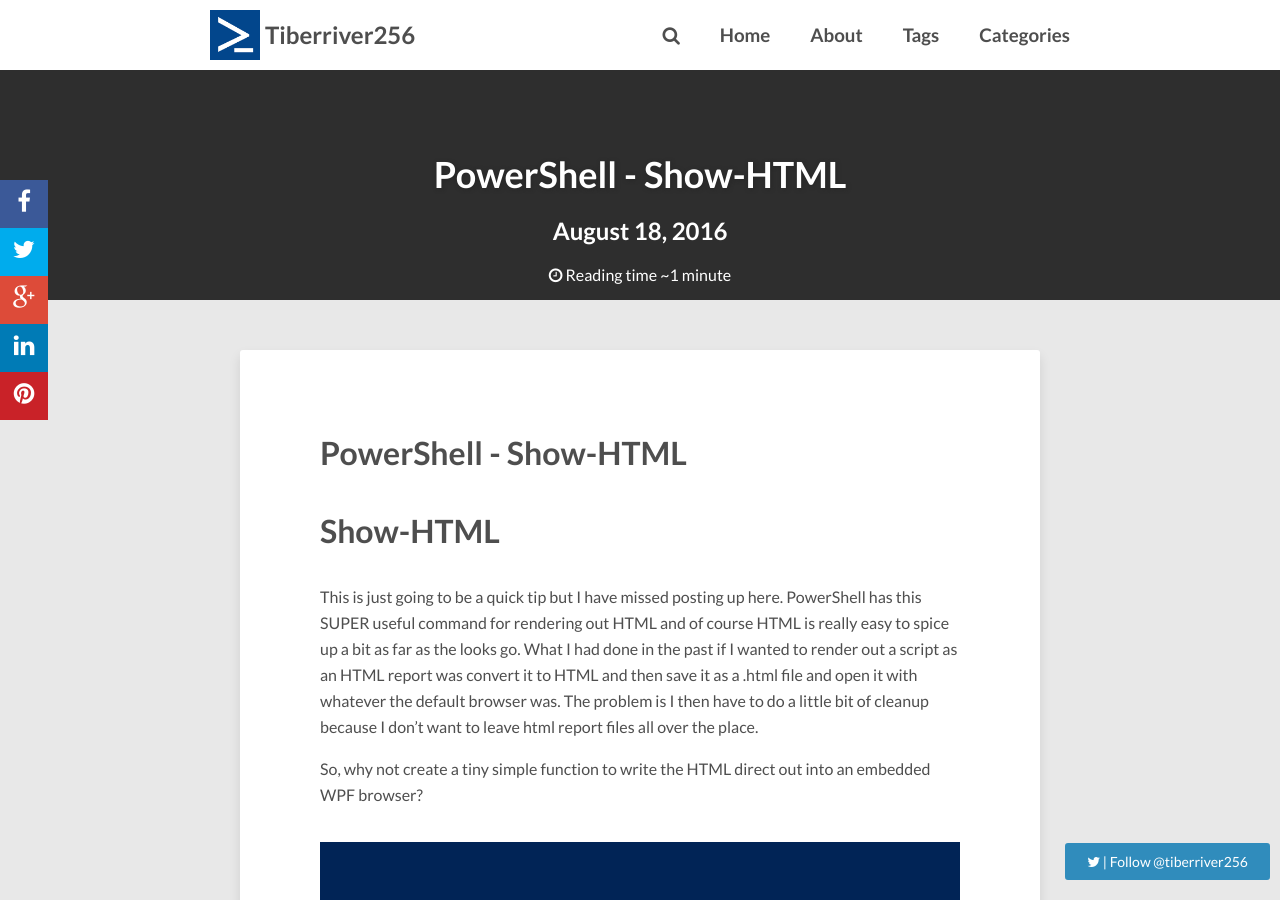
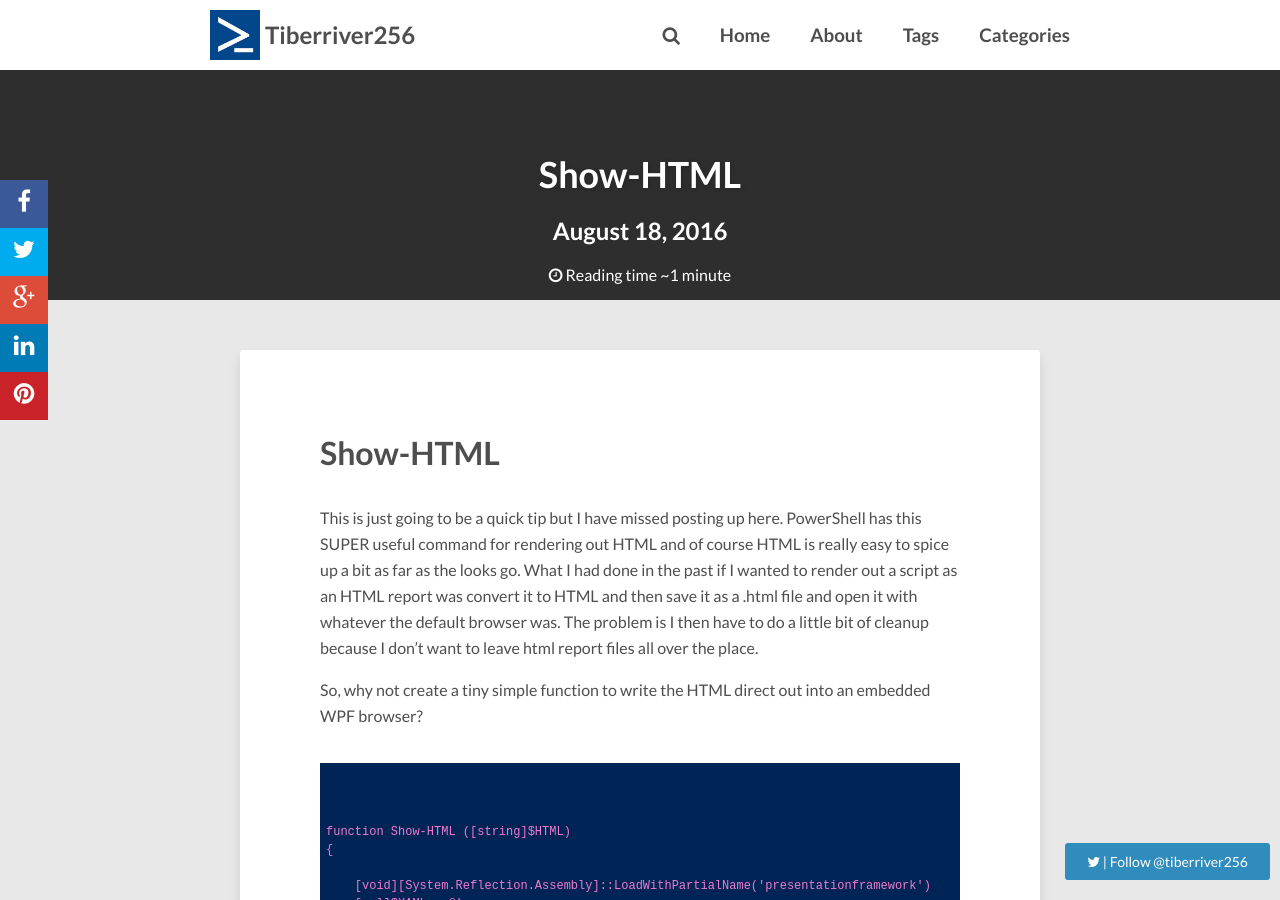
Before and after one commit to Tiberriver256/Tiberriver256.GitHub.io, a Jekyll site: the page built from _posts/2016-08-18-Show-HTML.md, in a window 1280 px wide and 900 px high. Built offline with Jekyll 4.4.1, drawn with Linux system fonts in a browser that asks for light colours; nearby versions of some CDN libraries; comment, search, counter and statistics services are not loaded.

Commit message:
Removed duplicate title

```diff
--- a/_posts/2016-08-18-Show-HTML.md
+++ b/_posts/2016-08-18-Show-HTML.md
@@ -1,7 +1,7 @@
 ---
 published: true
 layout: post
-title: "PowerShell - Show-HTML"
+title: "Show-HTML"
 description: Quick and easy way to show HTML out to an end user without having to open a browser or save any HTML file to the disk.
 modified: {}
 tags:
@@ -13,8 +13,6 @@ categories:
   - GUI
   - HTML
 ---
-
-# Show-HTML
 
 This is just going to be a quick tip but I have missed posting up here. PowerShell has this SUPER useful command for rendering out HTML and of course HTML is really easy to spice up a bit as far as the looks go. What I had done in the past if I wanted to render out a script as an HTML report was convert it to HTML and then save it as a .html file and open it with whatever the default browser was. The problem is I then have to do a little bit of cleanup because I don't want to leave html report files all over the place.
 
```
